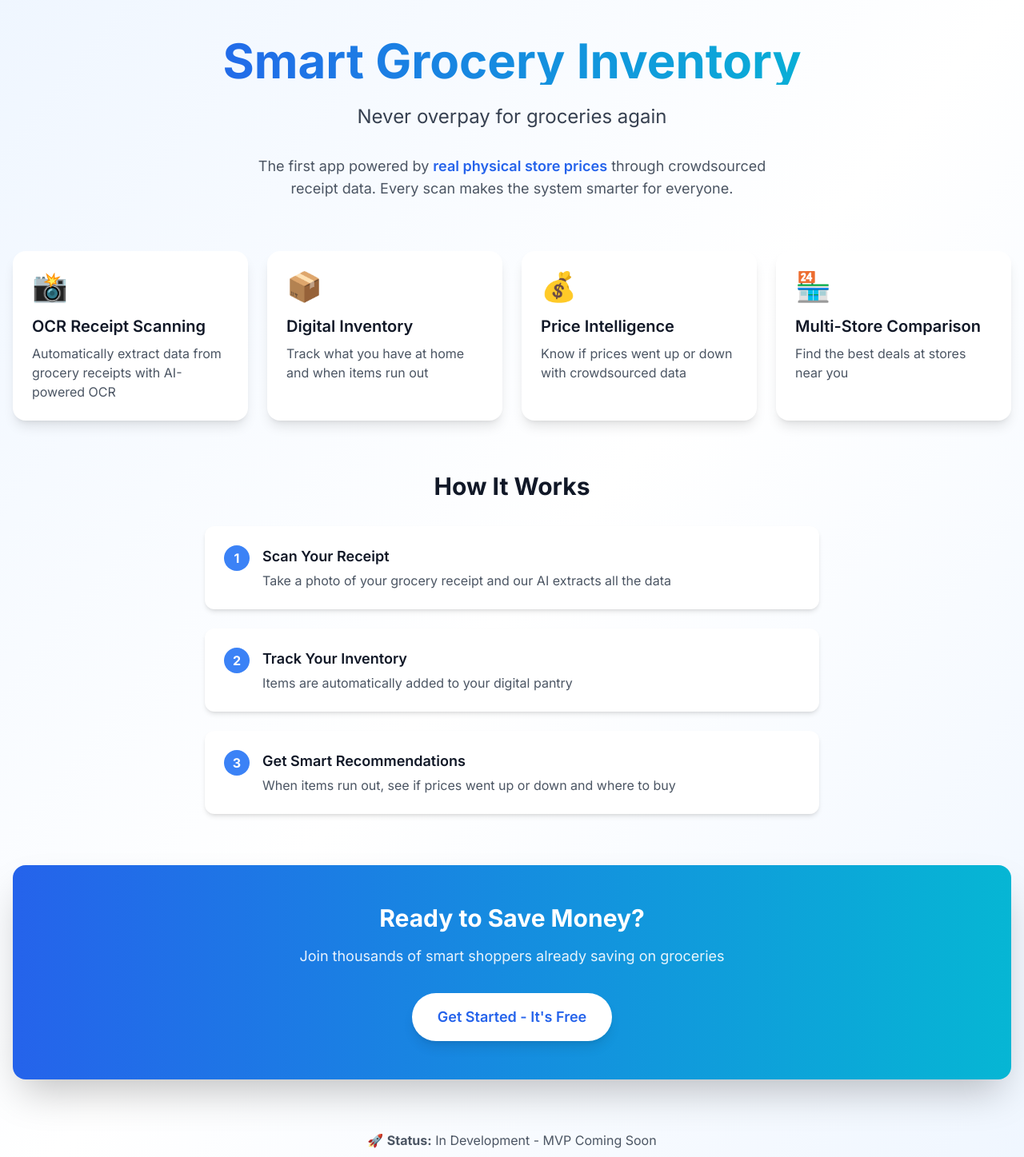
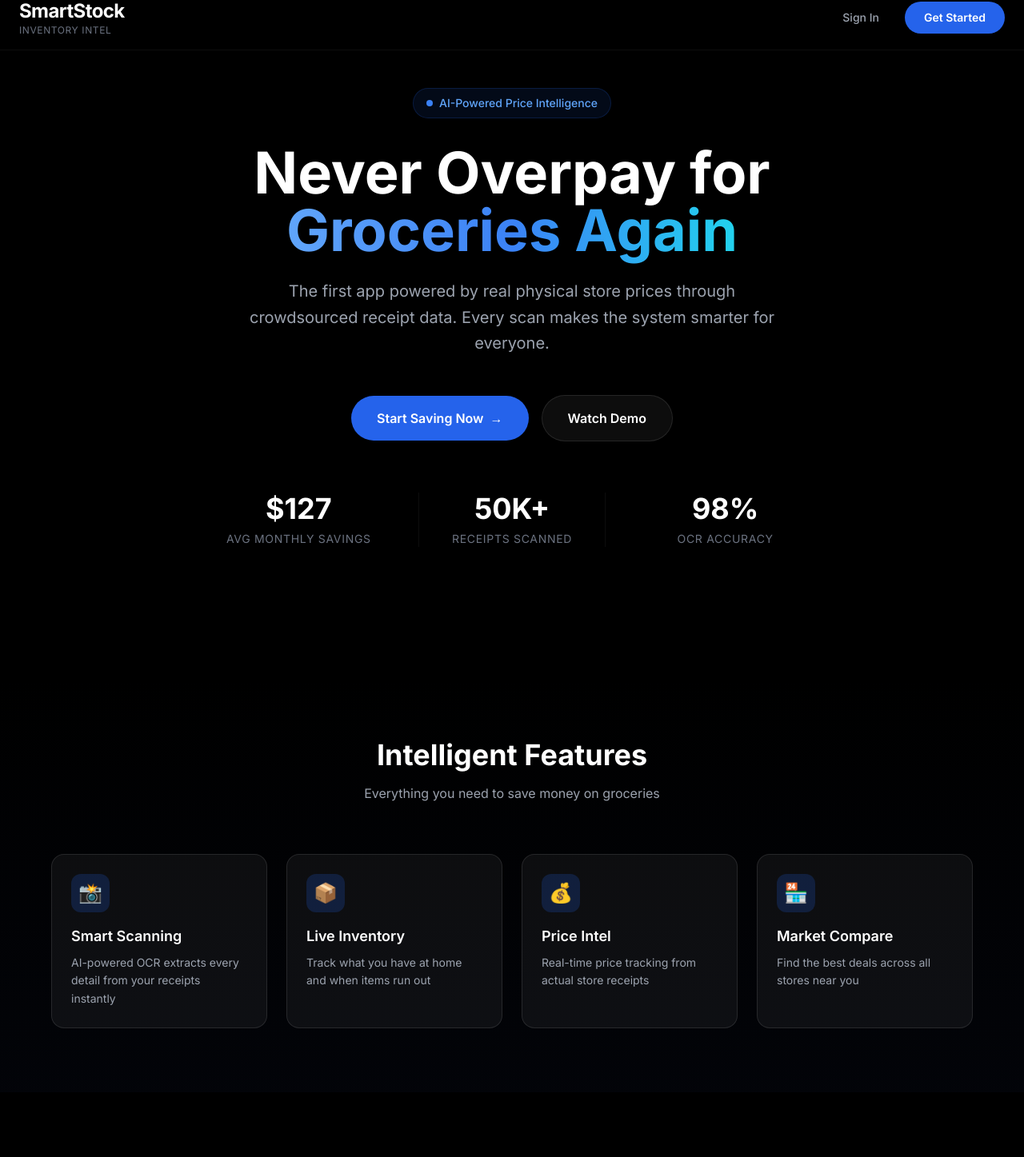
Before and after one commit to alexandrejdoliveira-gif/smart-grocery-inventory, a Next.js app: page / in a window 1280 px wide. Shown: the part 18-1465 px from the top of the page at 80% size. Built offline with nearby package versions, Linux system fonts and the light colour scheme.

Commit message:
feat: implement premium dark mode design with minimalist aesthetic

```diff
--- a/app/globals.css
+++ b/app/globals.css
@@ -2,62 +2,78 @@
 @tailwind components;
 @tailwind utilities;
 
-:root {
-  --foreground-rgb: 0, 0, 0;
-  --background-start-rgb: 255, 255, 255;
-  --background-end-rgb: 255, 255, 255;
+* {
+    box-sizing: border-box;
+    padding: 0;
+    margin: 0;
 }
 
-@media (prefers-color-scheme: dark) {
-  :root {
-    --foreground-rgb: 255, 255, 255;
-    --background-start-rgb: 15, 23, 42;
-    --background-end-rgb: 15, 23, 42;
-  }
+html {
+    scroll-behavior: smooth;
 }
 
 body {
-  color: rgb(var(--foreground-rgb));
-  background: linear-gradient(
-      to bottom,
-      transparent,
-      rgb(var(--background-end-rgb))
-    )
-    rgb(var(--background-start-rgb));
-  font-family: var(--font-inter), system-ui, -apple-system, sans-serif;
+    background-color: #000000;
+    color: #ffffff;
+    font-family: var(--font-inter), -apple-system, BlinkMacSystemFont, 'Segoe UI', sans-serif;
+    -webkit-font-smoothing: antialiased;
+    -moz-osx-font-smoothing: grayscale;
 }
 
 @layer utilities {
-  .text-balance {
-    text-wrap: balance;
-  }
+    .text-balance {
+        text-wrap: balance;
+    }
 }
 
-/* Custom scrollbar */
+/* Custom scrollbar - Premium dark theme */
 ::-webkit-scrollbar {
-  width: 8px;
-  height: 8px;
+    width: 6px;
+    height: 6px;
 }
 
 ::-webkit-scrollbar-track {
-  background: transparent;
+    background: transparent;
 }
 
 ::-webkit-scrollbar-thumb {
-  background: rgba(0, 0, 0, 0.2);
-  border-radius: 4px;
+    background: rgba(255, 255, 255, 0.1);
+    border-radius: 3px;
 }
 
 ::-webkit-scrollbar-thumb:hover {
-  background: rgba(0, 0, 0, 0.3);
+    background: rgba(255, 255, 255, 0.2);
 }
 
-@media (prefers-color-scheme: dark) {
-  ::-webkit-scrollbar-thumb {
-    background: rgba(255, 255, 255, 0.2);
-  }
+/* Smooth transitions for all interactive elements */
+button,
+a,
+input,
+select,
+textarea {
+    transition: all 0.2s cubic-bezier(0.4, 0, 0.2, 1);
+}
 
-  ::-webkit-scrollbar-thumb:hover {
-    background: rgba(255, 255, 255, 0.3);
-  }
+/* Glassmorphism effect */
+.glass {
+    background: rgba(255, 255, 255, 0.05);
+    backdrop-filter: blur(10px);
+    -webkit-backdrop-filter: blur(10px);
+    border: 1px solid rgba(255, 255, 255, 0.1);
 }
+
+/* Premium glow effect */
+.glow {
+    box-shadow: 0 0 20px rgba(59, 130, 246, 0.3);
+}
+
+/* Selection color */
+::selection {
+    background-color: rgba(59, 130, 246, 0.3);
+    color: #ffffff;
+}
+
+::-moz-selection {
+    background-color: rgba(59, 130, 246, 0.3);
+    color: #ffffff;
+}
--- a/app/page.tsx
+++ b/app/page.tsx
@@ -1,128 +1,220 @@
 export default function HomePage() {
     return (
-        <main className="min-h-screen bg-gradient-to-br from-blue-50 via-white to-blue-50 dark:from-slate-900 dark:via-slate-800 dark:to-slate-900">
-            <div className="container mx-auto px-4 py-16">
+        <main className="min-h-screen bg-black text-white">
+            {/* Navigation */}
+            <nav className="fixed top-0 left-0 right-0 z-50 bg-black/80 backdrop-blur-xl border-b border-white/5">
+                <div className="container mx-auto px-6 py-4">
+                    <div className="flex items-center justify-between">
+                        <div>
+                            <h1 className="text-2xl font-bold tracking-tight">SmartStock</h1>
+                            <p className="text-xs text-gray-500 uppercase tracking-wider">Inventory Intel</p>
+                        </div>
+                        <div className="flex items-center gap-4">
+                            <button className="px-4 py-2 text-sm font-medium text-gray-400 hover:text-white transition-colors">
+                                Sign In
+                            </button>
+                            <button className="px-6 py-2.5 bg-blue-600 hover:bg-blue-500 text-white text-sm font-semibold rounded-full transition-all hover:scale-105">
+                                Get Started
+                            </button>
+                        </div>
+                    </div>
+                </div>
+            </nav>
+
             {/* Hero Section */}
-                <div className="text-center max-w-4xl mx-auto mb-16 animate-fade-in">
-                    <h1 className="text-5xl md:text-6xl font-bold mb-6 bg-gradient-to-r from-blue-600 to-cyan-500 bg-clip-text text-transparent">
-                        Smart Grocery Inventory
-                    </h1>
-                    <p className="text-xl md:text-2xl text-gray-700 dark:text-gray-300 mb-8">
-                        Never overpay for groceries again
-                    </p>
-                    <p className="text-lg text-gray-600 dark:text-gray-400 max-w-2xl mx-auto">
-                        The first app powered by <span className="font-semibold text-blue-600 dark:text-blue-400">real physical store prices</span> through crowdsourced receipt data. Every scan makes the system smarter for everyone.
-                    </p>
+            <section className="pt-32 pb-20 px-6">
+                <div className="container mx-auto max-w-6xl">
+                    <div className="text-center mb-16 animate-fade-in">
+                        <div className="inline-flex items-center gap-2 px-4 py-2 bg-blue-600/10 border border-blue-600/20 rounded-full mb-8">
+                            <div className="w-2 h-2 bg-blue-500 rounded-full animate-pulse"></div>
+                            <span className="text-sm font-medium text-blue-400">AI-Powered Price Intelligence</span>
                         </div>
 
-                {/* Features Grid */}
-                <div className="grid md:grid-cols-2 lg:grid-cols-4 gap-6 mb-16">
+                        <h1 className="text-6xl md:text-7xl font-bold mb-6 leading-tight">
+                            Never Overpay for
+                            <br />
+                            <span className="bg-gradient-to-r from-blue-400 via-blue-500 to-cyan-400 bg-clip-text text-transparent">
+                                Groceries Again
+                            </span>
+                        </h1>
+
+                        <p className="text-xl text-gray-400 max-w-2xl mx-auto mb-12 leading-relaxed">
+                            The first app powered by real physical store prices through crowdsourced receipt data.
+                            Every scan makes the system smarter for everyone.
+                        </p>
+
+                        <div className="flex items-center justify-center gap-4">
+                            <button className="group px-8 py-4 bg-blue-600 hover:bg-blue-500 text-white font-semibold rounded-full transition-all hover:scale-105 hover:shadow-lg hover:shadow-blue-600/50">
+                                Start Saving Now
+                                <span className="inline-block ml-2 group-hover:translate-x-1 transition-transform">→</span>
+                            </button>
+                            <button className="px-8 py-4 bg-white/5 hover:bg-white/10 text-white font-semibold rounded-full border border-white/10 transition-all">
+                                Watch Demo
+                            </button>
+                        </div>
+                    </div>
+
+                    {/* Stats */}
+                    <div className="grid grid-cols-3 gap-8 max-w-3xl mx-auto mb-20">
+                        <div className="text-center">
+                            <div className="text-4xl font-bold text-white mb-2">$127</div>
+                            <div className="text-sm text-gray-500 uppercase tracking-wider">Avg Monthly Savings</div>
+                        </div>
+                        <div className="text-center border-x border-white/5">
+                            <div className="text-4xl font-bold text-white mb-2">50K+</div>
+                            <div className="text-sm text-gray-500 uppercase tracking-wider">Receipts Scanned</div>
+                        </div>
+                        <div className="text-center">
+                            <div className="text-4xl font-bold text-white mb-2">98%</div>
+                            <div className="text-sm text-gray-500 uppercase tracking-wider">OCR Accuracy</div>
+                        </div>
+                    </div>
+                </div>
+            </section>
+
+            {/* Features */}
+            <section className="py-20 px-6 bg-gradient-to-b from-transparent to-blue-950/10">
+                <div className="container mx-auto max-w-6xl">
+                    <div className="text-center mb-16">
+                        <h2 className="text-4xl font-bold mb-4">Intelligent Features</h2>
+                        <p className="text-gray-400">Everything you need to save money on groceries</p>
+                    </div>
+
+                    <div className="grid md:grid-cols-2 lg:grid-cols-4 gap-6">
                         {/* Feature 1 */}
-                    <div className="bg-white dark:bg-slate-800 rounded-2xl p-6 shadow-lg hover:shadow-xl transition-shadow animate-slide-up">
-                        <div className="text-4xl mb-4">📸</div>
-                        <h3 className="text-xl font-semibold mb-2 text-gray-900 dark:text-white">
-                            OCR Receipt Scanning
-                        </h3>
-                        <p className="text-gray-600 dark:text-gray-400">
-                            Automatically extract data from grocery receipts with AI-powered OCR
+                        <div className="group p-6 bg-white/5 hover:bg-white/10 border border-white/10 rounded-2xl transition-all hover:scale-105 hover:shadow-xl hover:shadow-blue-600/10">
+                            <div className="w-12 h-12 bg-blue-600/20 rounded-xl flex items-center justify-center mb-4 group-hover:bg-blue-600/30 transition-colors">
+                                <span className="text-2xl">📸</span>
+                            </div>
+                            <h3 className="text-lg font-semibold mb-2">Smart Scanning</h3>
+                            <p className="text-sm text-gray-400 leading-relaxed">
+                                AI-powered OCR extracts every detail from your receipts instantly
                             </p>
                         </div>
 
                         {/* Feature 2 */}
-                    <div className="bg-white dark:bg-slate-800 rounded-2xl p-6 shadow-lg hover:shadow-xl transition-shadow animate-slide-up" style={{ animationDelay: '0.1s' }}>
-                        <div className="text-4xl mb-4">📦</div>
-                        <h3 className="text-xl font-semibold mb-2 text-gray-900 dark:text-white">
-                            Digital Inventory
-                        </h3>
-                        <p className="text-gray-600 dark:text-gray-400">
+                        <div className="group p-6 bg-white/5 hover:bg-white/10 border border-white/10 rounded-2xl transition-all hover:scale-105 hover:shadow-xl hover:shadow-blue-600/10">
+                            <div className="w-12 h-12 bg-blue-600/20 rounded-xl flex items-center justify-center mb-4 group-hover:bg-blue-600/30 transition-colors">
+                                <span className="text-2xl">📦</span>
+                            </div>
+                            <h3 className="text-lg font-semibold mb-2">Live Inventory</h3>
+                            <p className="text-sm text-gray-400 leading-relaxed">
                                 Track what you have at home and when items run out
                             </p>
                         </div>
 
                         {/* Feature 3 */}
-                    <div className="bg-white dark:bg-slate-800 rounded-2xl p-6 shadow-lg hover:shadow-xl transition-shadow animate-slide-up" style={{ animationDelay: '0.2s' }}>
-                        <div className="text-4xl mb-4">💰</div>
-                        <h3 className="text-xl font-semibold mb-2 text-gray-900 dark:text-white">
-                            Price Intelligence
-                        </h3>
-                        <p className="text-gray-600 dark:text-gray-400">
-                            Know if prices went up or down with crowdsourced data
+                        <div className="group p-6 bg-white/5 hover:bg-white/10 border border-white/10 rounded-2xl transition-all hover:scale-105 hover:shadow-xl hover:shadow-blue-600/10">
+                            <div className="w-12 h-12 bg-blue-600/20 rounded-xl flex items-center justify-center mb-4 group-hover:bg-blue-600/30 transition-colors">
+                                <span className="text-2xl">💰</span>
+                            </div>
+                            <h3 className="text-lg font-semibold mb-2">Price Intel</h3>
+                            <p className="text-sm text-gray-400 leading-relaxed">
+                                Real-time price tracking from actual store receipts
                             </p>
                         </div>
 
                         {/* Feature 4 */}
-                    <div className="bg-white dark:bg-slate-800 rounded-2xl p-6 shadow-lg hover:shadow-xl transition-shadow animate-slide-up" style={{ animationDelay: '0.3s' }}>
-                        <div className="text-4xl mb-4">🏪</div>
-                        <h3 className="text-xl font-semibold mb-2 text-gray-900 dark:text-white">
-                            Multi-Store Comparison
-                        </h3>
-                        <p className="text-gray-600 dark:text-gray-400">
-                            Find the best deals at stores near you
+                        <div className="group p-6 bg-white/5 hover:bg-white/10 border border-white/10 rounded-2xl transition-all hover:scale-105 hover:shadow-xl hover:shadow-blue-600/10">
+                            <div className="w-12 h-12 bg-blue-600/20 rounded-xl flex items-center justify-center mb-4 group-hover:bg-blue-600/30 transition-colors">
+                                <span className="text-2xl">🏪</span>
+                            </div>
+                            <h3 className="text-lg font-semibold mb-2">Market Compare</h3>
+                            <p className="text-sm text-gray-400 leading-relaxed">
+                                Find the best deals across all stores near you
+                            </p>
+                        </div>
+                    </div>
+                </div>
+            </section>
+
+            {/* How It Works */}
+            <section className="py-20 px-6">
+                <div className="container mx-auto max-w-4xl">
+                    <div className="text-center mb-16">
+                        <h2 className="text-4xl font-bold mb-4">How It Works</h2>
+                        <p className="text-gray-400">Three simple steps to start saving</p>
+                    </div>
+
+                    <div className="space-y-6">
+                        {/* Step 1 */}
+                        <div className="flex items-start gap-6 p-6 bg-white/5 border border-white/10 rounded-2xl hover:bg-white/10 transition-all group">
+                            <div className="flex-shrink-0 w-12 h-12 bg-blue-600 text-white rounded-full flex items-center justify-center font-bold text-lg group-hover:scale-110 transition-transform">
+                                1
+                            </div>
+                            <div className="flex-1">
+                                <h3 className="text-xl font-semibold mb-2">Scan Your Receipt</h3>
+                                <p className="text-gray-400 leading-relaxed">
+                                    Take a photo of your grocery receipt. Our AI extracts all items, prices, and store information automatically.
                                 </p>
                             </div>
                         </div>
 
-                {/* How It Works */}
-                <div className="max-w-3xl mx-auto mb-16">
-                    <h2 className="text-3xl font-bold text-center mb-8 text-gray-900 dark:text-white">
-                        How It Works
-                    </h2>
-                    <div className="space-y-6">
-                        <div className="flex items-start gap-4 bg-white dark:bg-slate-800 rounded-xl p-6 shadow-md">
-                            <div className="flex-shrink-0 w-8 h-8 bg-blue-500 text-white rounded-full flex items-center justify-center font-bold">
-                                1
+                        {/* Step 2 */}
+                        <div className="flex items-start gap-6 p-6 bg-white/5 border border-white/10 rounded-2xl hover:bg-white/10 transition-all group">
+                            <div className="flex-shrink-0 w-12 h-12 bg-blue-600 text-white rounded-full flex items-center justify-center font-bold text-lg group-hover:scale-110 transition-transform">
+                                2
                             </div>
-                            <div>
-                                <h3 className="font-semibold text-lg mb-1 text-gray-900 dark:text-white">Scan Your Receipt</h3>
-                                <p className="text-gray-600 dark:text-gray-400">Take a photo of your grocery receipt and our AI extracts all the data</p>
+                            <div className="flex-1">
+                                <h3 className="text-xl font-semibold mb-2">Track Your Inventory</h3>
+                                <p className="text-gray-400 leading-relaxed">
+                                    Items are automatically added to your digital pantry. Mark items as finished when they run out.
+                                </p>
                             </div>
                         </div>
 
-                        <div className="flex items-start gap-4 bg-white dark:bg-slate-800 rounded-xl p-6 shadow-md">
-                            <div className="flex-shrink-0 w-8 h-8 bg-blue-500 text-white rounded-full flex items-center justify-center font-bold">
-                                2
-                            </div>
-                            <div>
-                                <h3 className="font-semibold text-lg mb-1 text-gray-900 dark:text-white">Track Your Inventory</h3>
-                                <p className="text-gray-600 dark:text-gray-400">Items are automatically added to your digital pantry</p>
-                            </div>
-                        </div>
-
-                        <div className="flex items-start gap-4 bg-white dark:bg-slate-800 rounded-xl p-6 shadow-md">
-                            <div className="flex-shrink-0 w-8 h-8 bg-blue-500 text-white rounded-full flex items-center justify-center font-bold">
+                        {/* Step 3 */}
+                        <div className="flex items-start gap-6 p-6 bg-white/5 border border-white/10 rounded-2xl hover:bg-white/10 transition-all group">
+                            <div className="flex-shrink-0 w-12 h-12 bg-blue-600 text-white rounded-full flex items-center justify-center font-bold text-lg group-hover:scale-110 transition-transform">
                                 3
                             </div>
-                            <div>
-                                <h3 className="font-semibold text-lg mb-1 text-gray-900 dark:text-white">Get Smart Recommendations</h3>
-                                <p className="text-gray-600 dark:text-gray-400">When items run out, see if prices went up or down and where to buy</p>
+                            <div className="flex-1">
+                                <h3 className="text-xl font-semibold mb-2">Get Smart Recommendations</h3>
+                                <p className="text-gray-400 leading-relaxed">
+                                    See if prices went up or down, where to buy for the best deal, and how much you&apos;ll save.
+                                </p>
                             </div>
                         </div>
                     </div>
                 </div>
+            </section>
 
-                {/* CTA Section */}
-                <div className="text-center bg-gradient-to-r from-blue-600 to-cyan-500 rounded-2xl p-12 text-white shadow-2xl">
-                    <h2 className="text-3xl font-bold mb-4">
-                        Ready to Save Money?
-                    </h2>
-                    <p className="text-lg mb-8 opacity-90">
-                        Join thousands of smart shoppers already saving on groceries
+            {/* CTA */}
+            <section className="py-20 px-6">
+                <div className="container mx-auto max-w-4xl">
+                    <div className="relative overflow-hidden p-12 bg-gradient-to-br from-blue-600 to-cyan-600 rounded-3xl">
+                        <div className="absolute inset-0 bg-[url('/grid.svg')] opacity-10"></div>
+                        <div className="relative text-center">
+                            <h2 className="text-4xl font-bold mb-4">Ready to Save Money?</h2>
+                            <p className="text-lg text-blue-100 mb-8 max-w-2xl mx-auto">
+                                Join thousands of smart shoppers already saving on groceries with AI-powered price intelligence
                             </p>
-                    <button className="bg-white text-blue-600 px-8 py-4 rounded-full font-semibold text-lg hover:bg-gray-100 transition-colors shadow-lg">
+                            <button className="px-8 py-4 bg-white text-blue-600 font-semibold rounded-full hover:bg-gray-100 transition-all hover:scale-105 hover:shadow-2xl">
                                 Get Started - It&apos;s Free
                             </button>
                         </div>
+                    </div>
+                </div>
+            </section>
 
             {/* Footer */}
-                <footer className="mt-16 text-center text-gray-600 dark:text-gray-400">
-                    <p className="mb-2">
-                        🚀 <strong>Status:</strong> In Development - MVP Coming Soon
-                    </p>
-                    <p className="text-sm">
+            <footer className="py-12 px-6 border-t border-white/5">
+                <div className="container mx-auto max-w-6xl">
+                    <div className="flex items-center justify-between">
+                        <div>
+                            <h3 className="text-xl font-bold mb-1">SmartStock</h3>
+                            <p className="text-sm text-gray-500">Inventory Intel</p>
+                        </div>
+                        <div className="flex items-center gap-2">
+                            <div className="w-2 h-2 bg-green-500 rounded-full animate-pulse"></div>
+                            <span className="text-sm text-gray-400">In Development - MVP Coming Soon</span>
+                        </div>
+                    </div>
+                    <div className="mt-8 pt-8 border-t border-white/5 text-center text-sm text-gray-500">
                         Built with ❤️ for smarter grocery shopping
-                    </p>
+                    </div>
+                </div>
             </footer>
-            </div>
         </main>
     )
 }
```
Also changed, not shown: 2 other files (tests, documents, lock files or other folders). Lines whose indentation alone changed are shown as unchanged.
